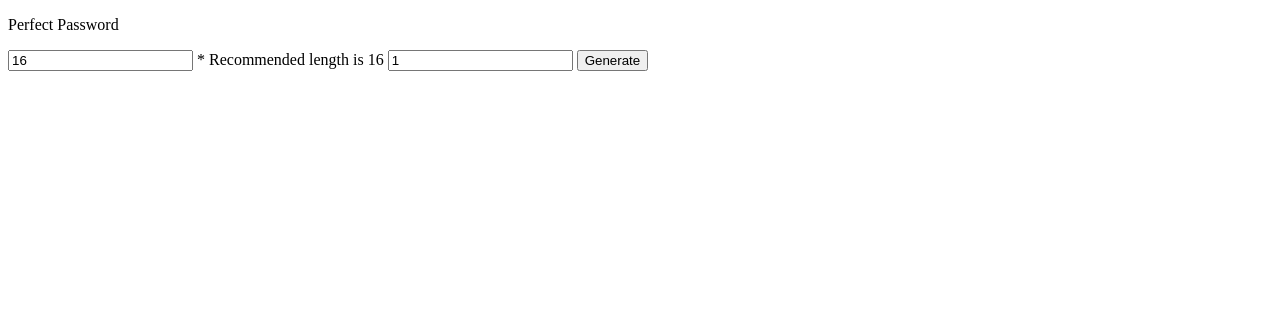
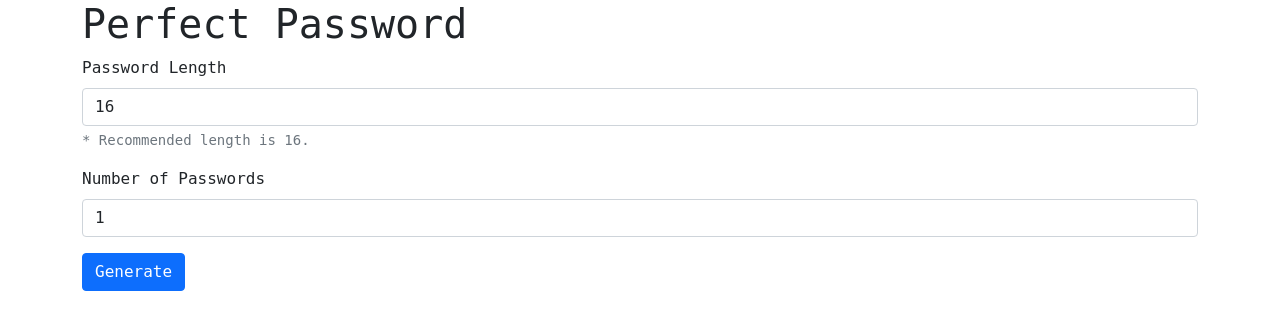
Before and after one commit to martinoywa/perfect-password, a Flask app: page / in a window 1280 px wide. Shown: the top 330 px of the page. Run offline with Flask 2, Linux system fonts and the light colour scheme.

Commit message:
Update styling

```diff
--- /dev/null
+++ b/app/static/css/main.css
@@ -0,0 +1,3 @@
+body {
+    font-family: monospace;
+}
--- a/app/templates/base.html
+++ b/app/templates/base.html
@@ -5,20 +5,29 @@
     <meta name="viewport"
           content="width=device-width, user-scalable=no, initial-scale=1.0, maximum-scale=1.0, minimum-scale=1.0">
     <meta http-equiv="X-UA-Compatible" content="ie=edge">
+    <!-- CSS only -->
+    <link href="https://cdn.jsdelivr.net/npm/bootstrap@5.0.0-beta1/dist/css/bootstrap.min.css" rel="stylesheet"
+    integrity="sha384-giJF6kkoqNQ00vy+HMDP7azOuL0xtbfIcaT9wjKHr8RbDVddVHyTfAAsrekwKmP1" crossorigin="anonymous">
+    <link href="{{ url_for('static', filename='css/main.css') }}" rel="stylesheet">
     <title>Perfect Password</title>
 </head>
 <body>
-    <p>
-        Perfect Password
-    </p>
+    <div class="container">
+        <h1 class="h1">Perfect Password</h1>
 
-    <form method="POST">
-        <input type="number" placeholder="password length" name="password_length"
-                value="16"> * Recommended length is 16
-        <input type="number" placeholder="number of passwords" name="password_number"
-                value="1">
-        <button type="submit">Generate</button>
-    </form>
+        <form method="POST">
+            <div class="mb-3">
+                <label class="form-label">Password Length</label>
+                <input type="number" class="form-control" name="password_length" value="16">
+                <div id="emailHelp" class="form-text">* Recommended length is 16.</div>
+            </div>
+            <div class="mb-3">
+                <label class="form-label">Number of Passwords</label>
+                <input type="number" class="form-control" name="password_number" value="1">
+            </div>
+            <button type="submit" class="btn btn-primary">Generate</button>
+        </form>
+    </div>
 
     {% block body %}
     {% endblock %}
```
Also changed, not shown: app/templates/results.html (+13 -3 lines).
